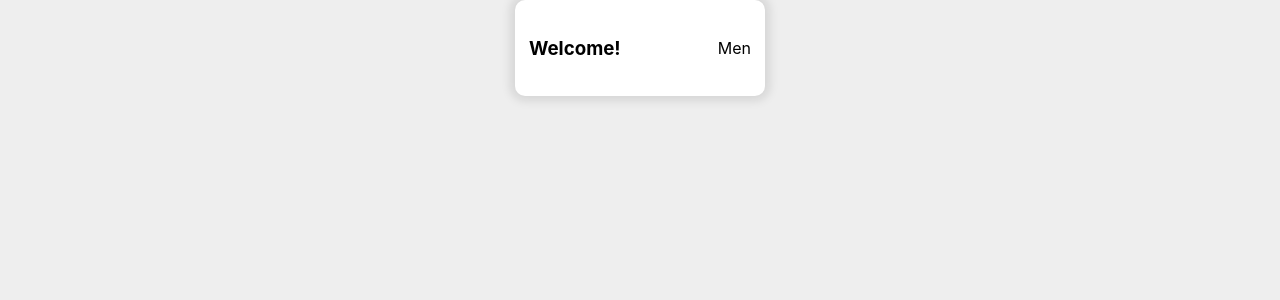
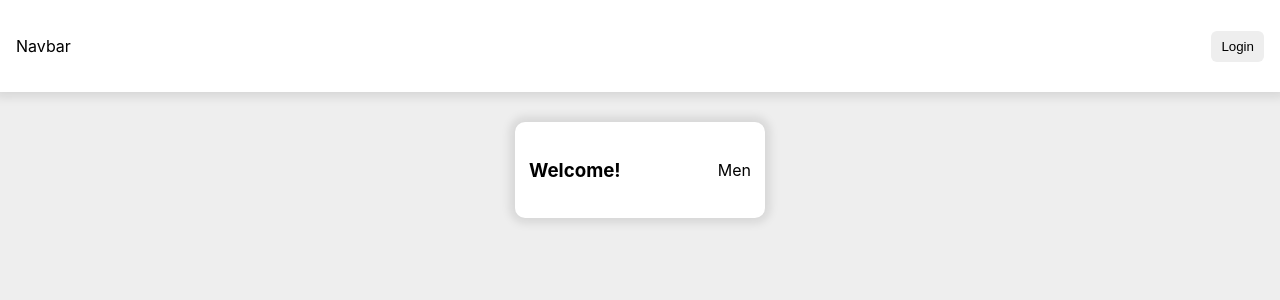
Before and after one commit to CleverseAcademy/react-demo-cohort-2, a React (Vite) app: page / in a window 1280 px wide. Shown: the top 300 px of the page. Built offline with nearby package versions, Linux system fonts and the light colour scheme.

Commit message:
navbar component

```diff
--- a/src/App.tsx
+++ b/src/App.tsx
@@ -1,9 +1,11 @@
 import './App.css'
 import Greeting from './components/Greeting'
+import Navbar from './components/Navbar'
 
 function App() {
   return (
     <div className="App">
+      <Navbar />
       <Greeting />
     </div>
   )
--- /dev/null
+++ b/src/components/Navbar.module.css
@@ -0,0 +1,25 @@
+.navbar {
+  height: auto;
+  width: 100%;
+  background-color: white;
+  box-shadow: 0 0 10px 5px rgb(0 0 0 / 0.1);
+  padding: 20px 16px;
+  box-sizing: border-box;
+
+  display: flex;
+  justify-content: space-between;
+  align-items: center;
+}
+
+.login {
+  background-color: #eee;
+  padding: 8px 10px;
+  box-sizing: border-box;
+  border: none;
+  border-radius: 6px;
+}
+
+.login:hover {
+  background-color: lightgray;
+  cursor: pointer;
+}
--- /dev/null
+++ b/src/components/Navbar.tsx
@@ -0,0 +1,11 @@
+import classes from './Navbar.module.css'
+
+const Navbar = () => {
+  return (
+    <nav className={classes.navbar}>
+      <p>Navbar</p>
+      <button className={classes.login}>Login</button>
+    </nav>
+  )
+}
+export default Navbar
```
